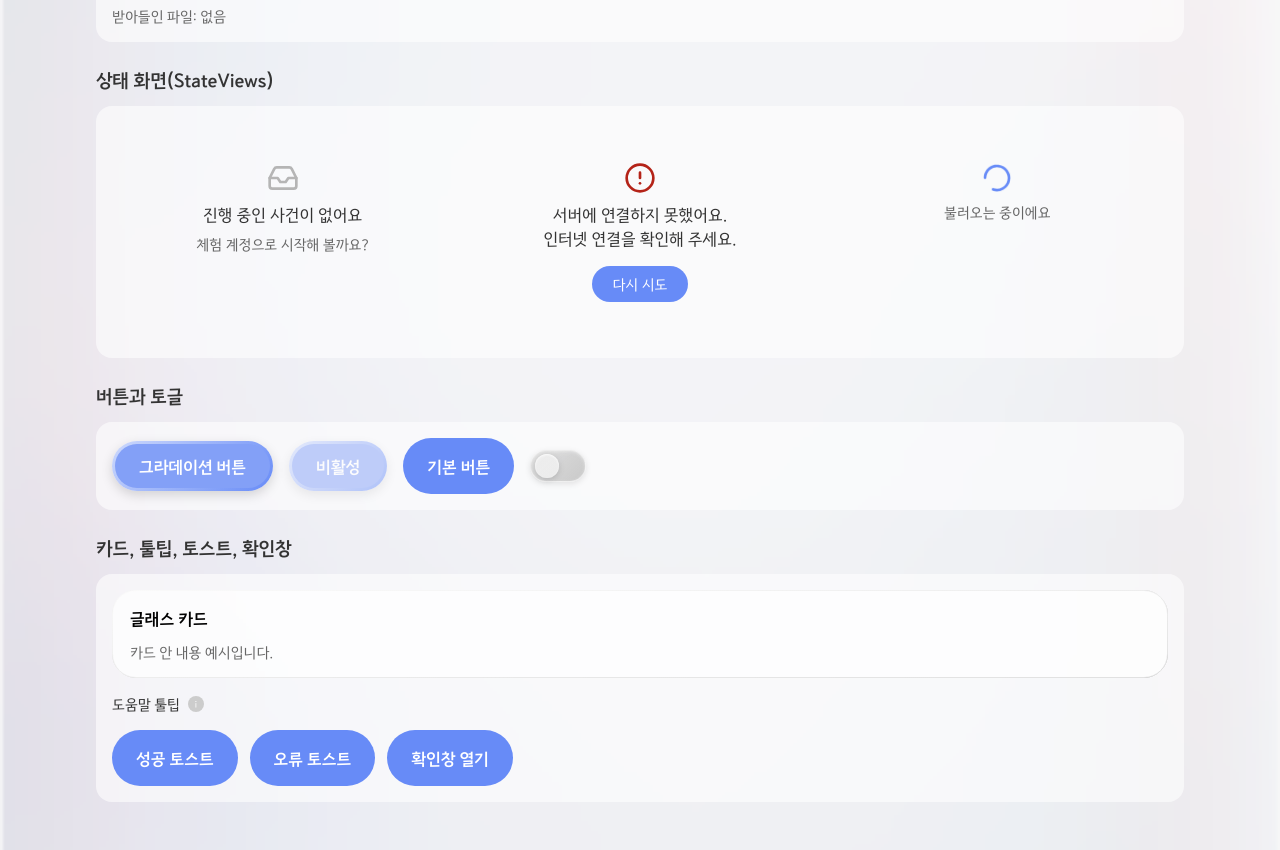
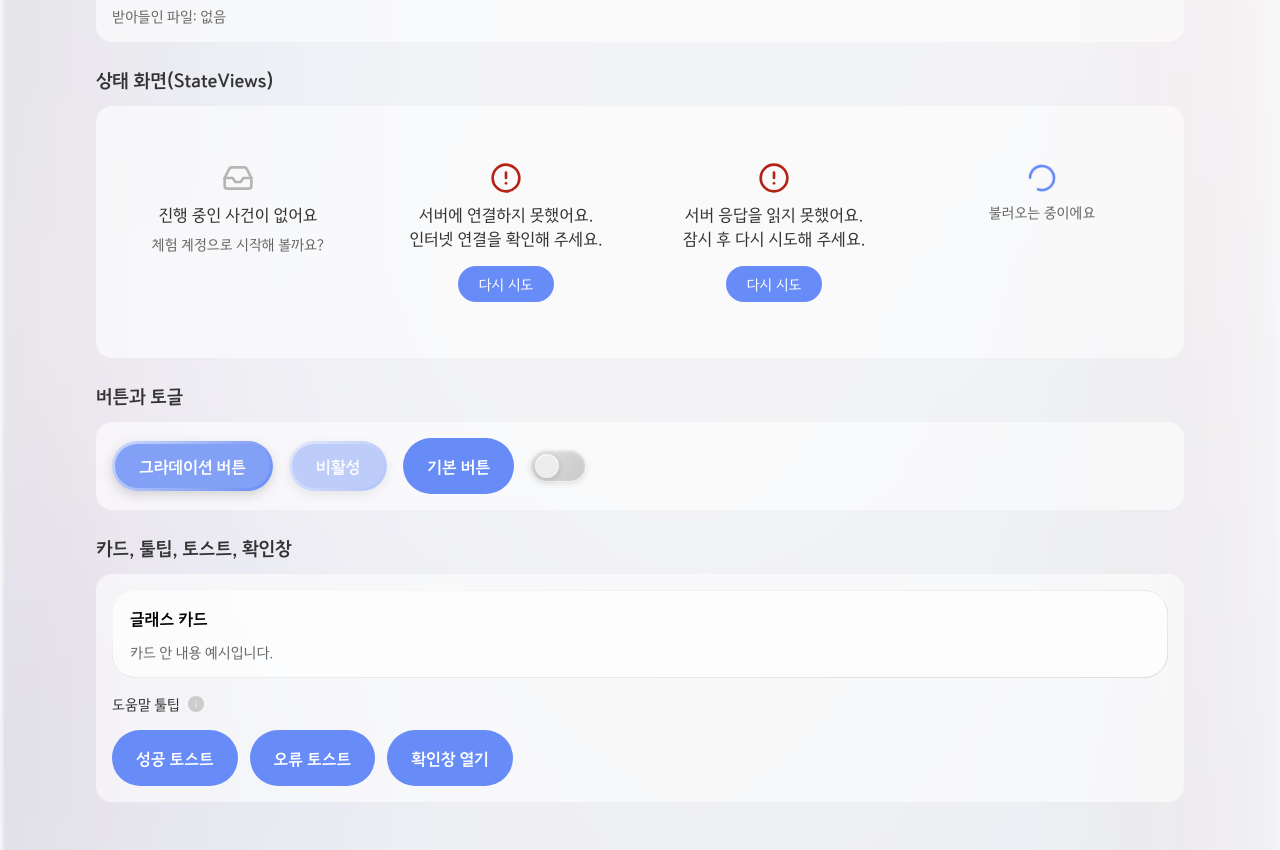
Before and after one commit to proofy-ai/proofy-fe, a React (Vite) app: page /dev/components in a window 1280 px wide. Shown: the part 1022-1872 px from the top of the page. Built offline with nearby package versions, Linux system fonts and the light colour scheme.

Commit message:
chore: 컴포넌트 페이지에 서버 응답 오류 예시 추가

```diff
--- a/src/pages/ComponentGallery.tsx
+++ b/src/pages/ComponentGallery.tsx
@@ -149,13 +149,17 @@ export default function ComponentGallery() {
       </GallerySection>
 
       <GallerySection title="상태 화면(StateViews)">
-        <div className="grid gap-4 md:grid-cols-3">
+        <div className="grid gap-4 md:grid-cols-2 lg:grid-cols-4">
           <EmptyState
             title="진행 중인 사건이 없어요"
             description="체험 계정으로 시작해 볼까요?"
           />
           <ErrorState
             message={"서버에 연결하지 못했어요.\n인터넷 연결을 확인해 주세요."}
+            onRetry={() => showToast("다시 시도를 눌렀어요", "info")}
+          />
+          <ErrorState
+            message={"서버 응답을 읽지 못했어요.\n잠시 후 다시 시도해 주세요."}
             onRetry={() => showToast("다시 시도를 눌렀어요", "info")}
           />
           <LoadingState />
```
